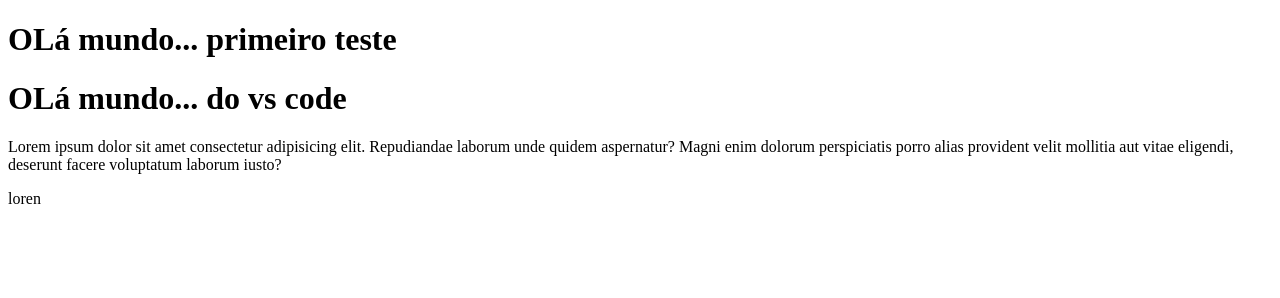
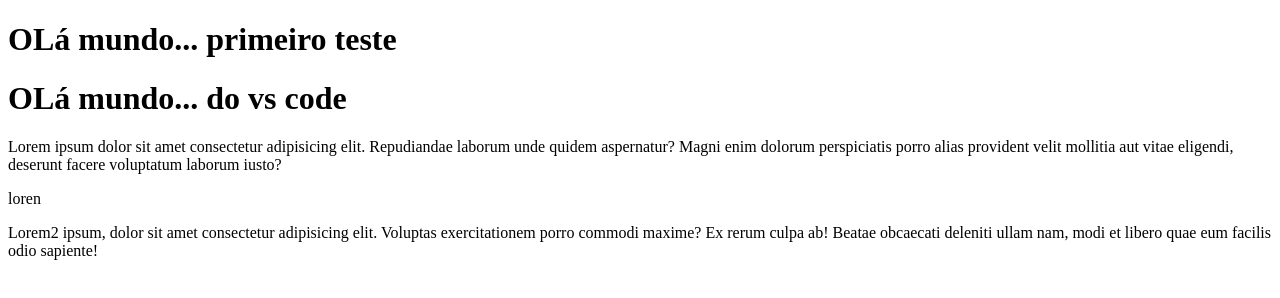
Before and after one commit to alanrene013/codes1, a plain HTML site: page index.html in a window 1280 px wide. Drawn offline with Linux system fonts and the light colour scheme.

Commit message:
add loren 2

```diff
--- a/index.html
+++ b/index.html
@@ -11,6 +11,7 @@
     <h1>OLá mundo... do vs code</h1>
     <p>Lorem ipsum dolor sit amet consectetur adipisicing elit. Repudiandae laborum unde quidem aspernatur? Magni enim dolorum perspiciatis porro alias provident velit mollitia aut vitae eligendi, deserunt facere voluptatum laborum iusto?</p>
     <p> loren<p>
+    <p>Lorem2 ipsum, dolor sit amet consectetur adipisicing elit. Voluptas exercitationem porro commodi maxime? Ex rerum culpa ab! Beatae obcaecati deleniti ullam nam, modi et libero quae eum facilis odio sapiente!</p>
 
 </body>
 </html>
```
